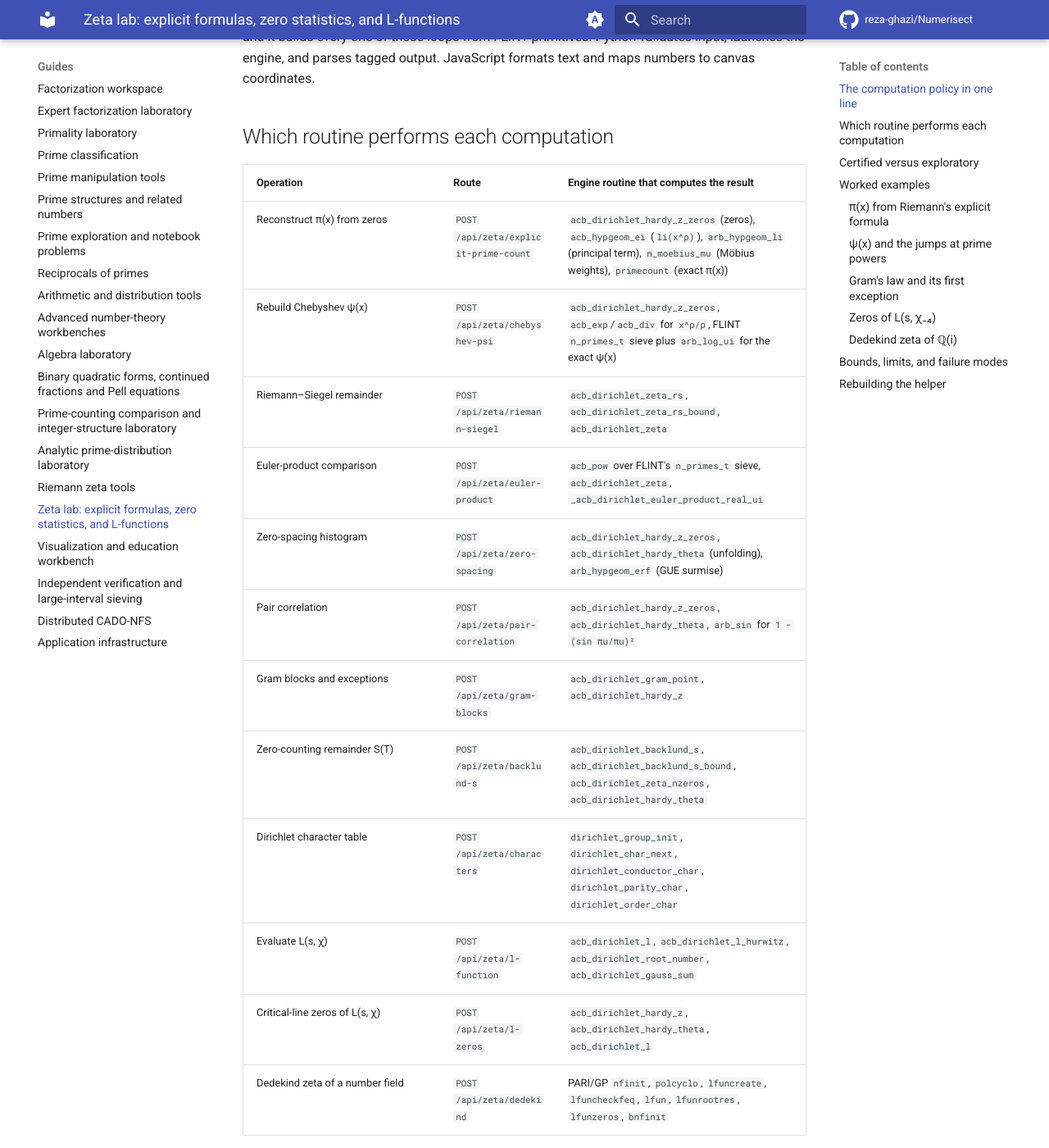
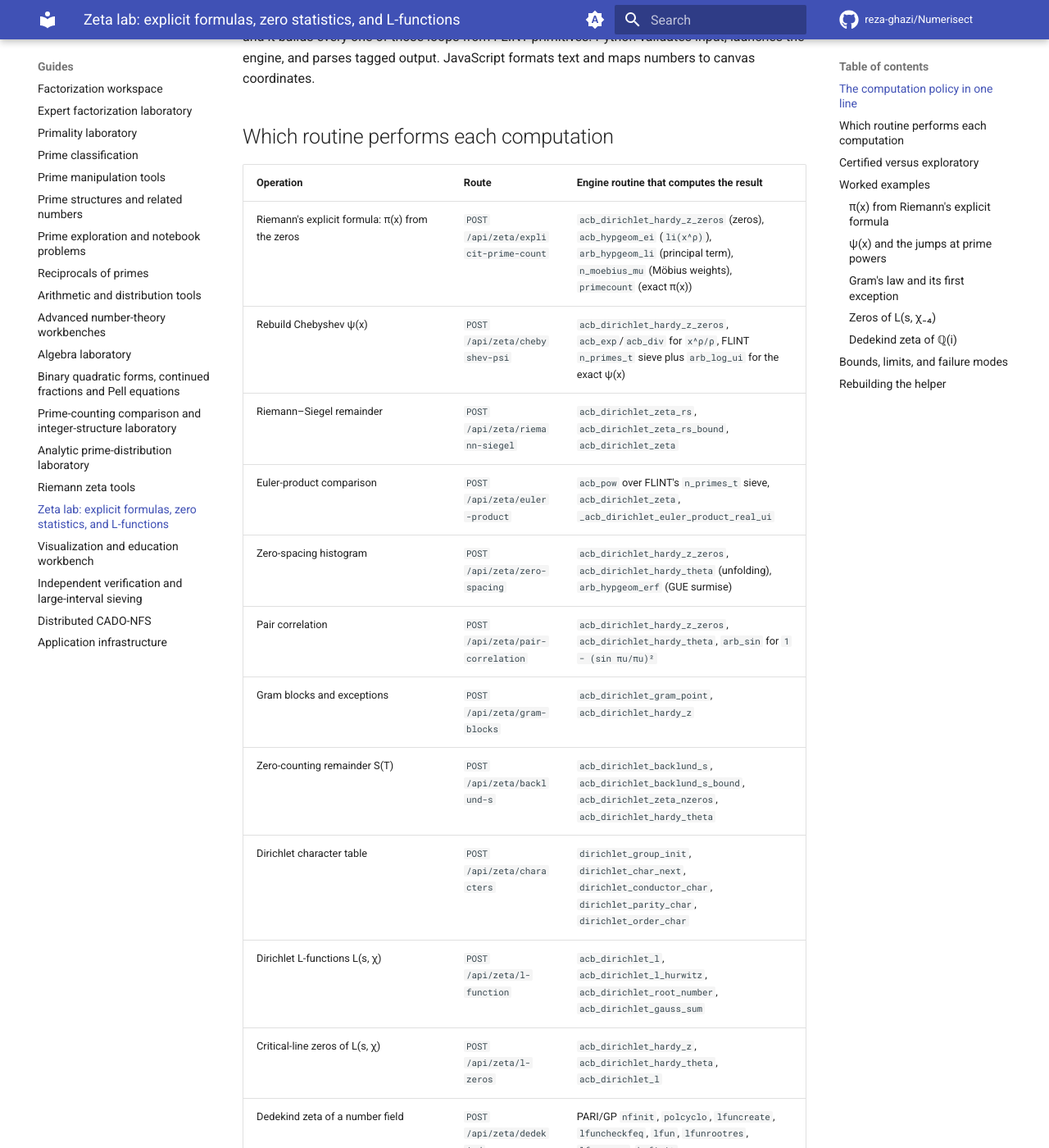
Before and after one commit to reza-ghazi/Numerisect, an MkDocs documentation site: the page built from docs/ZETA_LAB.md, in a window 1280 px wide and 1400 px high, scrolled down 533 px. Shown: the whole window at 82% size. Built offline with MkDocs 1.6.1 and Material for MkDocs 9.7.7, drawn with Linux system fonts in a browser that asks for light colours; comment, search, counter and statistics services are not loaded.

Commit message:
Update the documentation that named renamed tool pages
Auditing all 61 tracked markdown files against the current interface headings
found three stale references. The reciprocals guide pointed at a page called
"Find maximal decimal periods", which is now "Full-reptend primes and maximal
decimal periods", and two rows of the zeta routine table used operation names
the interface no longer shows.

Everything else checked out: the 133-page and 11-group counts still match the
markup, the version string agrees across pyproject.toml, the package and all 14
markdown intro lines, the asset cache tag is consistent in all four places that
carry it, and every relative link in docs/ resolves.

Two apparent mismatches were false positives and were left alone. The README's
"Find the nth prime" is a mode inside the form, not a page name, and several
guides name navigation groups such as "Patterns & distribution", which are group
labels rather than tool headings.

Verified: mkdocs --strict builds, ruff clean, static UI contract tests pass.

Co-Authored-By: Claude Opus 5 (1M context) <noreply@anthropic.com>

```diff
--- a/docs/ZETA_LAB.md
+++ b/docs/ZETA_LAB.md
@@ -21,7 +21,7 @@ JavaScript formats text and maps numbers to canvas coordinates.
 
 | Operation | Route | Engine routine that computes the result |
 |---|---|---|
-| Reconstruct π(x) from zeros | `POST /api/zeta/explicit-prime-count` | `acb_dirichlet_hardy_z_zeros` (zeros), `acb_hypgeom_ei` (`li(x^ρ)`), `arb_hypgeom_li` (principal term), `n_moebius_mu` (Möbius weights), `primecount` (exact π(x)) |
+| Riemann's explicit formula: π(x) from the zeros | `POST /api/zeta/explicit-prime-count` | `acb_dirichlet_hardy_z_zeros` (zeros), `acb_hypgeom_ei` (`li(x^ρ)`), `arb_hypgeom_li` (principal term), `n_moebius_mu` (Möbius weights), `primecount` (exact π(x)) |
 | Rebuild Chebyshev ψ(x) | `POST /api/zeta/chebyshev-psi` | `acb_dirichlet_hardy_z_zeros`, `acb_exp`/`acb_div` for `x^ρ/ρ`, FLINT `n_primes_t` sieve plus `arb_log_ui` for the exact ψ(x) |
 | Riemann–Siegel remainder | `POST /api/zeta/riemann-siegel` | `acb_dirichlet_zeta_rs`, `acb_dirichlet_zeta_rs_bound`, `acb_dirichlet_zeta` |
 | Euler-product comparison | `POST /api/zeta/euler-product` | `acb_pow` over FLINT's `n_primes_t` sieve, `acb_dirichlet_zeta`, `_acb_dirichlet_euler_product_real_ui` |
@@ -30,7 +30,7 @@ JavaScript formats text and maps numbers to canvas coordinates.
 | Gram blocks and exceptions | `POST /api/zeta/gram-blocks` | `acb_dirichlet_gram_point`, `acb_dirichlet_hardy_z` |
 | Zero-counting remainder S(T) | `POST /api/zeta/backlund-s` | `acb_dirichlet_backlund_s`, `acb_dirichlet_backlund_s_bound`, `acb_dirichlet_zeta_nzeros`, `acb_dirichlet_hardy_theta` |
 | Dirichlet character table | `POST /api/zeta/characters` | `dirichlet_group_init`, `dirichlet_char_next`, `dirichlet_conductor_char`, `dirichlet_parity_char`, `dirichlet_order_char` |
-| Evaluate L(s, χ) | `POST /api/zeta/l-function` | `acb_dirichlet_l`, `acb_dirichlet_l_hurwitz`, `acb_dirichlet_root_number`, `acb_dirichlet_gauss_sum` |
+| Dirichlet L-functions L(s, χ) | `POST /api/zeta/l-function` | `acb_dirichlet_l`, `acb_dirichlet_l_hurwitz`, `acb_dirichlet_root_number`, `acb_dirichlet_gauss_sum` |
 | Critical-line zeros of L(s, χ) | `POST /api/zeta/l-zeros` | `acb_dirichlet_hardy_z`, `acb_dirichlet_hardy_theta`, `acb_dirichlet_l` |
 | Dedekind zeta of a number field | `POST /api/zeta/dedekind` | PARI/GP `nfinit`, `polcyclo`, `lfuncreate`, `lfuncheckfeq`, `lfun`, `lfunrootres`, `lfunzeros`, `bnfinit` |
 
```
Also changed, not shown: CHANGELOG.md (+4 -0 lines), docs/PRIME_RECIPROCALS.md (+1 -1 lines).
